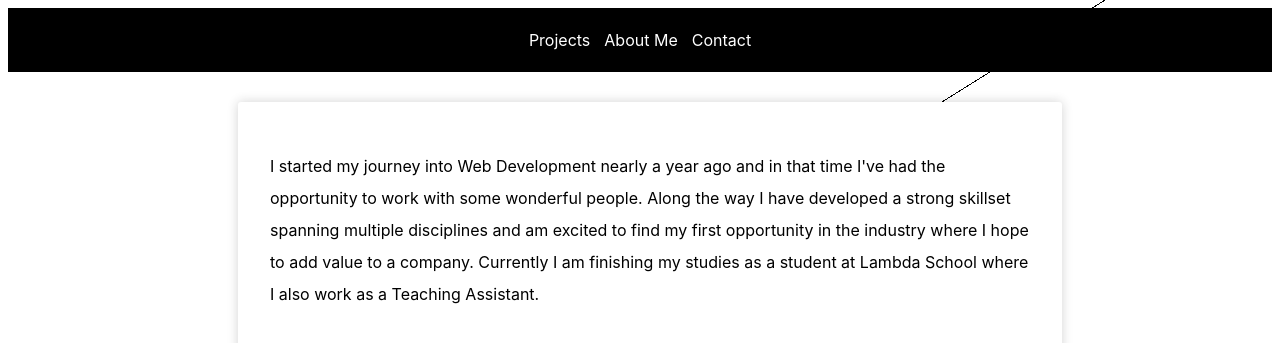
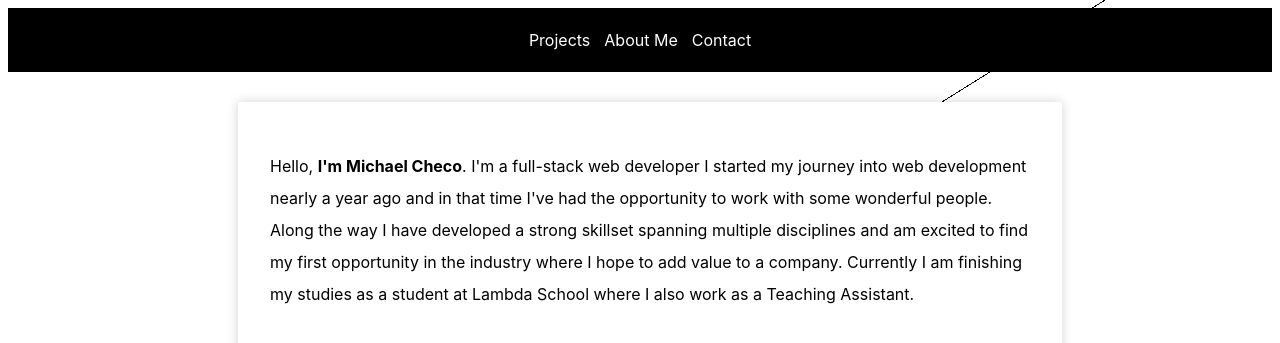
Before and after one commit to MichaelCheco/gatsby-portfolio, a Gatsby site: page /about in a window 1280 px wide. Shown: the top 343 px of the page. Built offline with nearby package versions, Linux system fonts and the light colour scheme; Gatsby itself is replaced by a stand-in of ours.

Commit message:
add content

```diff
--- a/src/pages/about.js
+++ b/src/pages/about.js
@@ -78,9 +78,10 @@ const about = () => {
           <Wrapper>
             <Card>
               <P>
-                I started my journey into Web Development nearly a year ago and
-                in that time I've had the opportunity to work with some
-                wonderful people. Along the way I have developed a strong
+                Hello, <strong>I'm Michael Checo</strong>. I'm a full-stack web
+                developer I started my journey into web development nearly a
+                year ago and in that time I've had the opportunity to work with
+                some wonderful people. Along the way I have developed a strong
                 skillset spanning multiple disciplines and am excited to find my
                 first opportunity in the industry where I hope to add value to a
                 company. Currently I am finishing my studies as a student at
```
